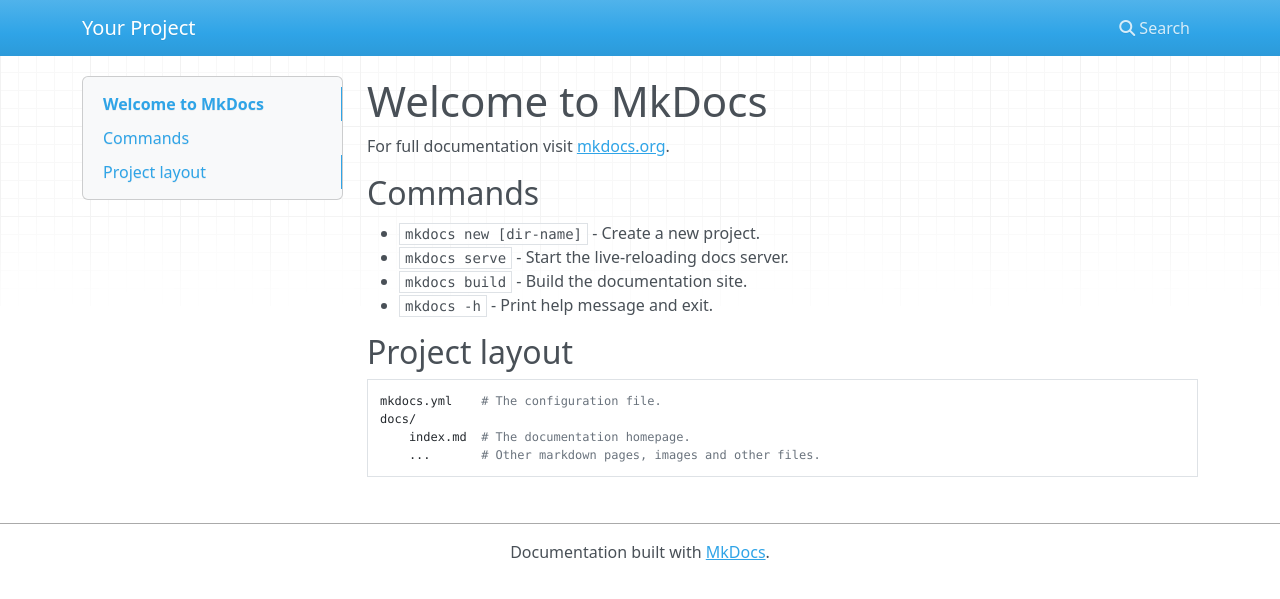
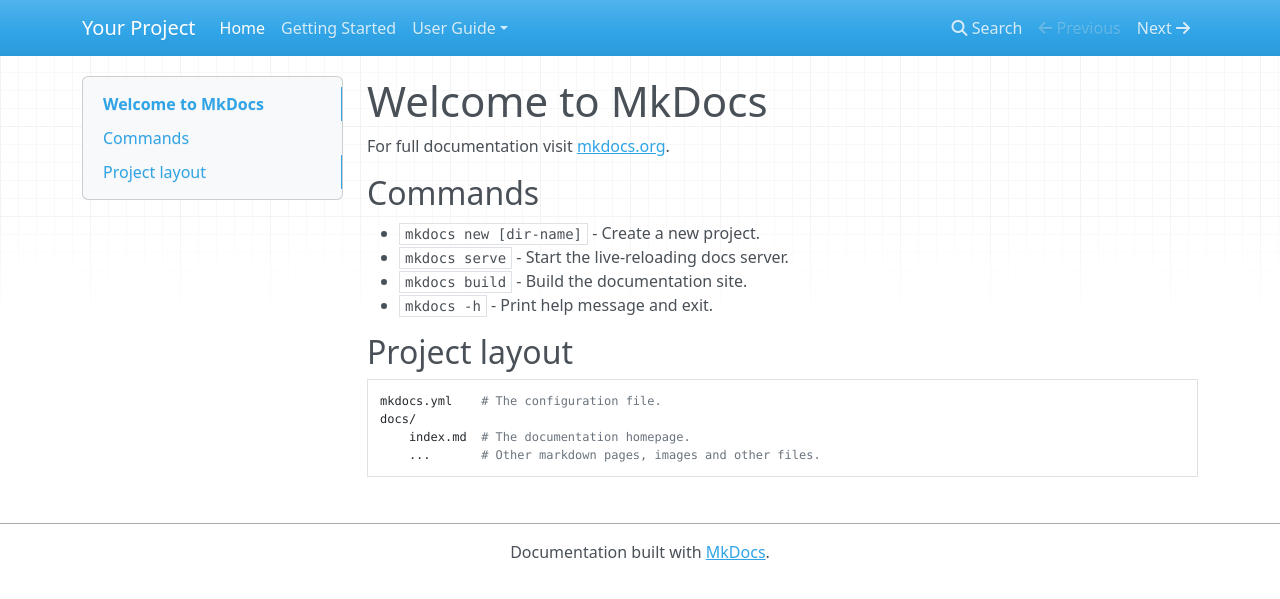
Before and after one commit to vfedotovs/test_makefile, an MkDocs documentation site: the page built from docs/index.md, in a window 1280 px wide. Shown: the top 599 px of the page. Built offline with MkDocs 1.6.1, drawn with Linux system fonts in a browser that asks for light colours; nearby versions of some CDN libraries.

Commit message:
Updated mkdocs files

```diff
--- a/mkdocs.yml
+++ b/mkdocs.yml
@@ -7,5 +7,8 @@ site_author: Valentins Fedotovs
 
 # Navigation
 nav:
-  - Welcome:
-    - Overview: index.md
+    - Home: index.md
+    - Getting Started: getting-started.md
+    - User Guide:
+        - Overview: user-guide/index.md
+        - Installation: user-guide/installation.md
```
Also changed, not shown: docs/getting-started.md (added), docs/user-guide/index.md (added), docs/user-guide/installation.md (added).
